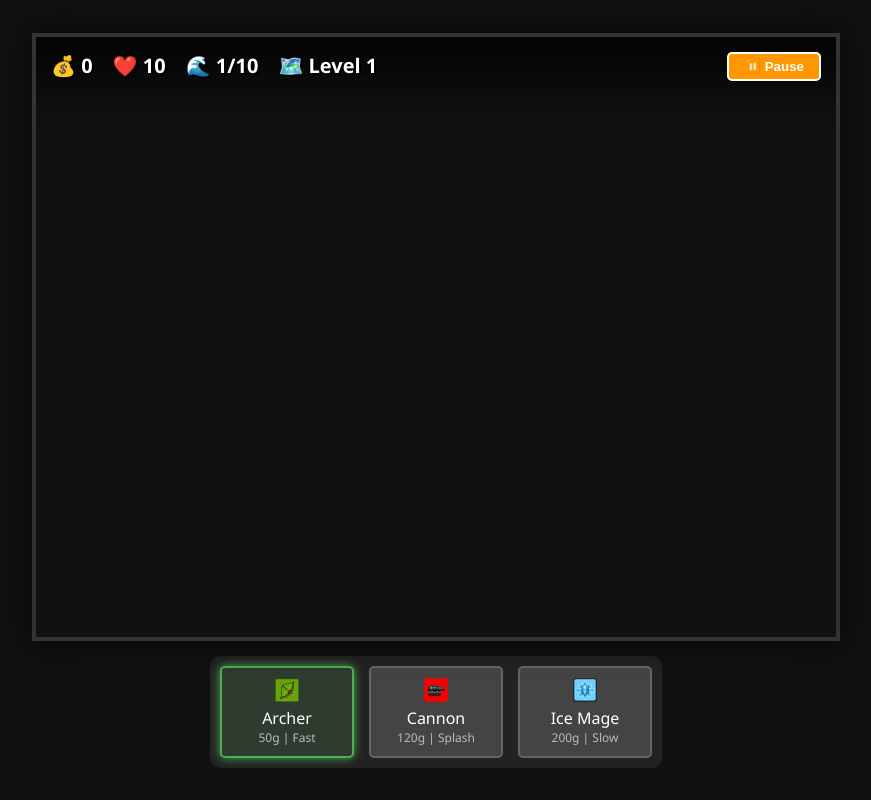
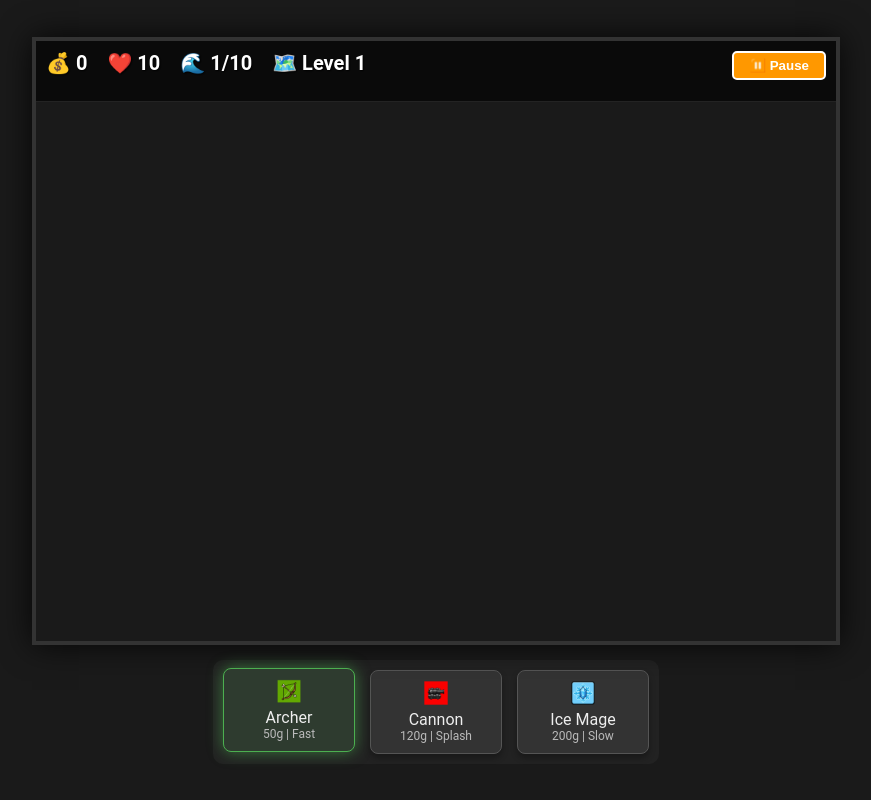
Before and after one commit to JosephLahiru/castle-of-cards, a plain HTML site: page index.html in a window 1280 px wide. Shown: the whole page, without its empty margins (204-1075 px from the left). Drawn offline with Linux system fonts and the light colour scheme.

Commit message:
Updated UI/UX

```diff
--- a/style.css
+++ b/style.css
@@ -1,8 +1,8 @@
 body {
     margin: 0;
-    background: #111;
+    background: #1a1a1a;
     color: white;
-    font-family: 'Segoe UI', Tahoma, Geneva, Verdana, sans-serif;
+    font-family: 'Roboto', sans-serif;
     display: flex;
     flex-direction: column;
     align-items: center;
@@ -11,26 +11,47 @@ body {
     overflow: hidden;
     user-select: none;
 }
+
 #game-wrapper {
     position: relative;
-    box-shadow: 0 0 30px rgba(0,0,0,0.8);
+    box-shadow: 0 0 30px rgba(0, 0, 0, 0.8);
     border: 4px solid #333;
 }
-canvas { display: block; }
+
+canvas {
+    display: block;
+}
+
 #ui-layer {
     position: absolute;
-    top: 0; left: 0; right: 0;
-    padding: 15px;
+    top: 0;
+    left: 0;
+    right: 0;
+    padding: 10px;
     display: flex;
     justify-content: space-between;
     align-items: flex-start;
     pointer-events: none;
-    background: linear-gradient(to bottom, rgba(0,0,0,0.8), transparent);
-    text-shadow: 2px 2px 0 #000;
-    height: 60px;
+    background: rgba(0, 0, 0, 0.6);
+    backdrop-filter: blur(5px);
+    text-shadow: 1px 1px 2px black;
+    height: 40px;
+    border-bottom: 1px solid rgba(255, 255, 255, 0.1);
 }
-.stat-group { display: flex; gap: 20px; }
-.stat { font-size: 20px; font-weight: bold; }
+
+#ui-layer button {
+    pointer-events: auto;
+}
+
+.stat-group {
+    display: flex;
+    gap: 20px;
+}
+
+.stat {
+    font-size: 20px;
+    font-weight: bold;
+}
 
 #btn-pause {
     pointer-events: auto;
@@ -42,7 +63,10 @@ canvas { display: block; }
     border-radius: 5px;
     cursor: pointer;
 }
-#btn-pause:hover { background: #e68900; }
+
+#btn-pause:hover {
+    background: #e68900;
+}
 
 #controls {
     margin-top: 15px;
@@ -52,25 +76,33 @@ canvas { display: block; }
     padding: 10px;
     border-radius: 10px;
 }
+
 .tower-btn {
-    background: #444;
-    border: 2px solid #666;
-    color: white;
+    background: #333;
+    border: 1px solid #555;
+    color: #eee;
     padding: 10px 15px;
     cursor: pointer;
-    border-radius: 5px;
+    border-radius: 8px;
     display: flex;
     flex-direction: column;
     align-items: center;
-    transition: 0.2s;
+    transition: all 0.2s ease;
     width: 100px;
+    box-shadow: 0 4px 6px rgba(0, 0, 0, 0.3);
 }
-.tower-btn:hover { background: #555; }
+
+.tower-btn:hover {
+    background: #555;
+}
+
 .tower-btn.selected {
     border-color: #4caf50;
     background: #2e3b2f;
-    box-shadow: 0 0 10px #4caf50;
+    box-shadow: 0 0 15px rgba(76, 175, 80, 0.6);
+    transform: translateY(-2px);
 }
+
 .tower-btn img {
     width: 24px;
     height: 24px;
@@ -79,15 +111,28 @@ canvas { display: block; }
 
 #modal {
     position: absolute;
-    top: 0; left: 0; width: 100%; height: 100%;
-    background: rgba(0,0,0,0.9);
+    top: 0;
+    left: 0;
+    width: 100%;
+    height: 100%;
+    background: rgba(0, 0, 0, 0.9);
     display: none;
     flex-direction: column;
     align-items: center;
     justify-content: center;
     z-index: 10;
 }
-#modal h1 { color: #ffeb3b; font-size: 40px; margin-bottom: 20px; }
+
+#modal h1 {
+    color: #ffeb3b;
+    font-family: 'Press Start 2P', cursive;
+    font-size: 30px;
+    margin-bottom: 20px;
+    text-shadow: 4px 4px 0 #000;
+    text-align: center;
+    line-height: 1.5;
+}
+
 #modal button {
     padding: 15px 40px;
     font-size: 20px;
```
